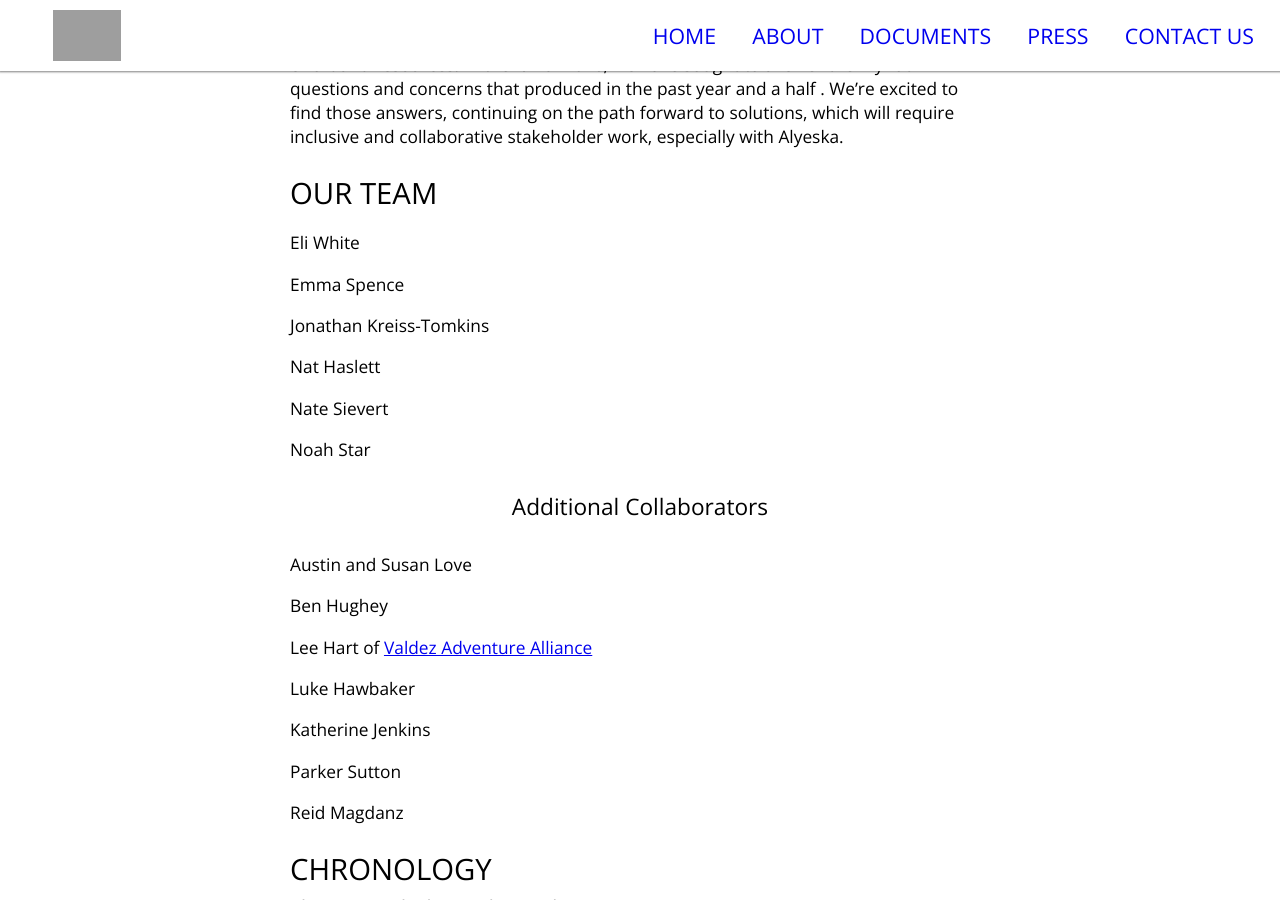
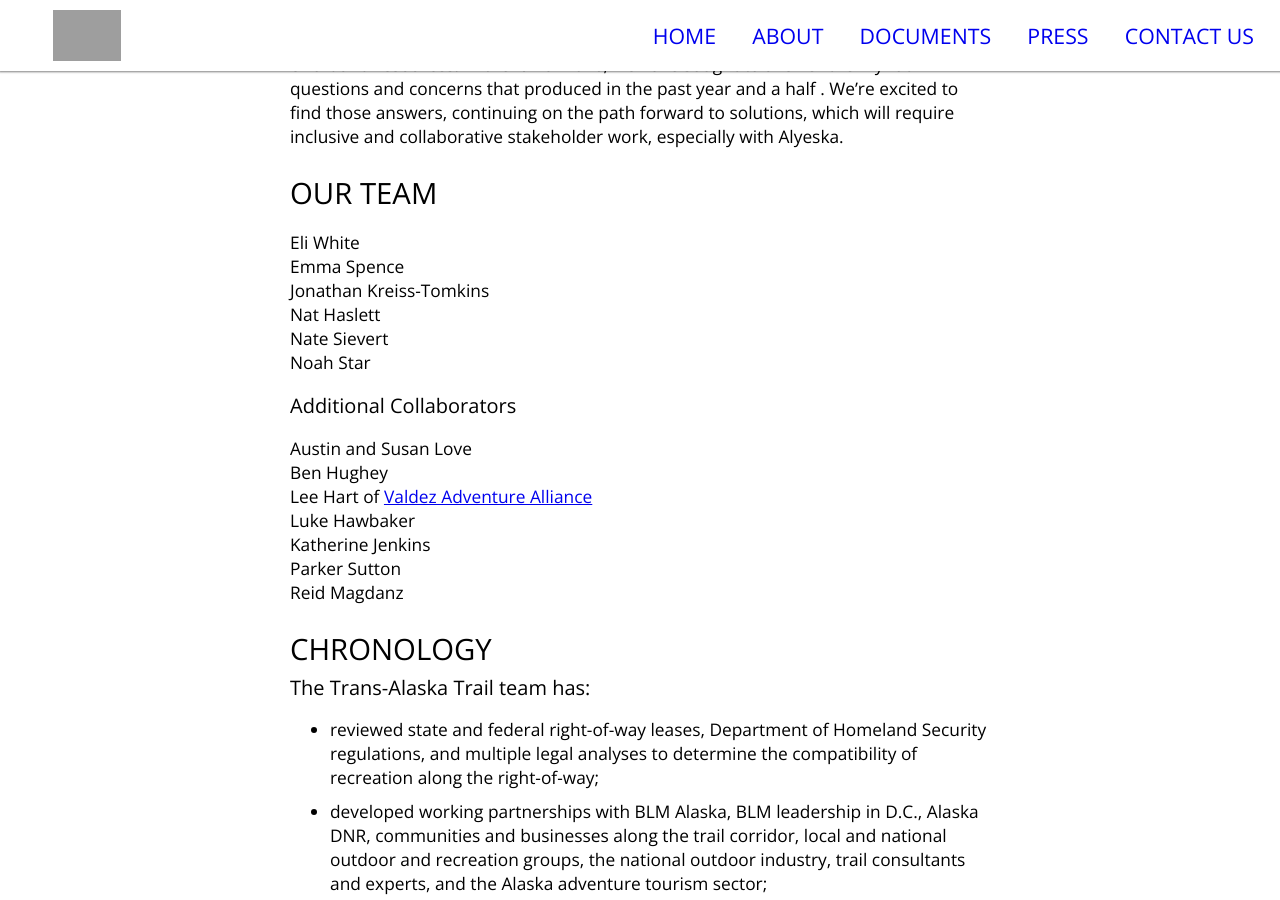
Before and after one commit to javbotero/Trans-Alaska-Trail, a Jekyll site: the page built from about.html, in a window 1280 px wide and 900 px high, scrolled down 912 px. Built offline with Jekyll 4.4.1, drawn with Linux system fonts in a browser that asks for light colours; grey boxes are pictures that could not be loaded.

Commit message:
Fix team formatting

```diff
--- a/about.html
+++ b/about.html
@@ -31,21 +31,22 @@ especially with Alyeska.</p>
 
 
 <h2>Our Team</h2>
-<p>Eli White</p>
-<p>Emma Spence</p>
-<p>Jonathan Kreiss-Tomkins</p>
-<p>Nat Haslett</p>
-<p>Nate Sievert</p>
-<p>Noah Star</p>
+<p>Eli White
+<br>Emma Spence
+<br>Jonathan Kreiss-Tomkins
+<br>Nat Haslett
+<br>Nate Sievert
+<br>Noah Star
+</p>
 
-<h3>Additional Collaborators</h3>
-<p>Austin and Susan Love</p>
-<p>Ben Hughey</p>
-<p>Lee Hart of <a href="http://valdezadventurealliance.com/">Valdez Adventure Alliance</a></p>
-<p>Luke Hawbaker</p>
-<p>Katherine Jenkins</p>
-<p>Parker Sutton</p>
-<p>Reid Magdanz</p>
+<h4>Additional Collaborators</h4>
+<p>Austin and Susan Love
+<br>Ben Hughey
+<br>Lee Hart of <a href="http://valdezadventurealliance.com/">Valdez Adventure Alliance</a>
+<br>Luke Hawbaker
+<br>Katherine Jenkins
+<br>Parker Sutton
+<br>Reid Magdanz</p>
 
 <h2>Chronology</h2>
 <h4 style="margin-top:0px;">The Trans-Alaska Trail team has:</h4>
```
